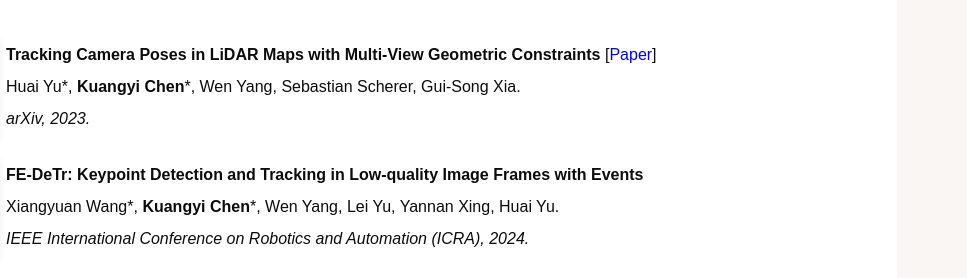
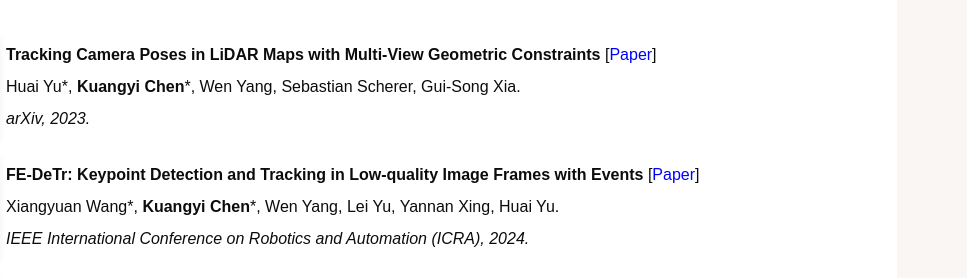
Before and after one commit to EasonChen99/Homepage, a plain HTML site: page index.html in a window 1280 px wide. Shown: the part 914-1192 px from the top of the page, 313-1280 px from the left. Drawn offline with Linux system fonts and the light colour scheme; a web font is replaced by a local one.

Commit message:
Update index.html

```diff
--- a/index.html
+++ b/index.html
@@ -162,7 +162,7 @@
 							<td>
 								<p>
 									<b>FE-DeTr: Keypoint Detection and Tracking in Low-quality Image Frames with Events</b>
-<!--									[<a href="https://arxiv.org/abs/2309.11335">Paper</a>]-->
+									[<a href="https://arxiv.org/pdf/2403.11662.pdf">Paper</a>]
 <!--									[<a href="https://github.com/EasonChen99/I2D-Loc">Code</a>]-->
 								</p>
 								<p> Xiangyuan Wang*, <b>Kuangyi Chen</b>*, Wen Yang, Lei Yu, Yannan Xing, Huai Yu.</p>
```
